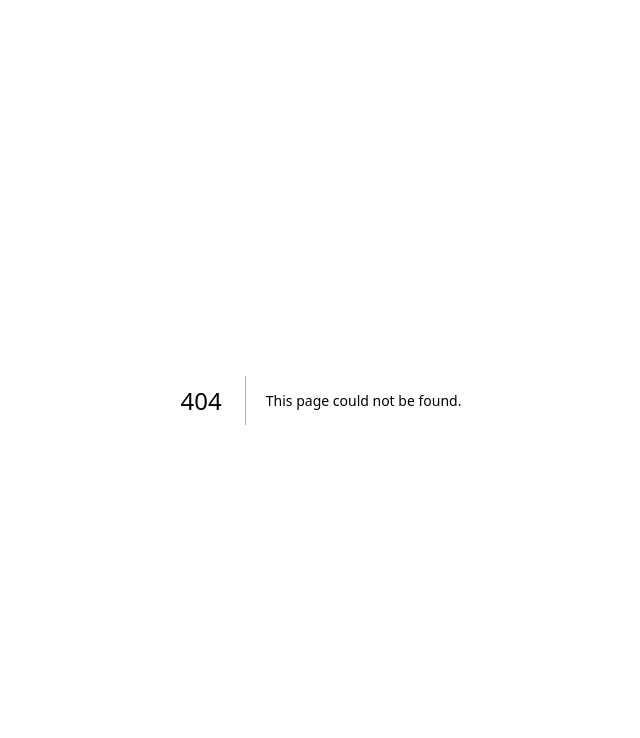
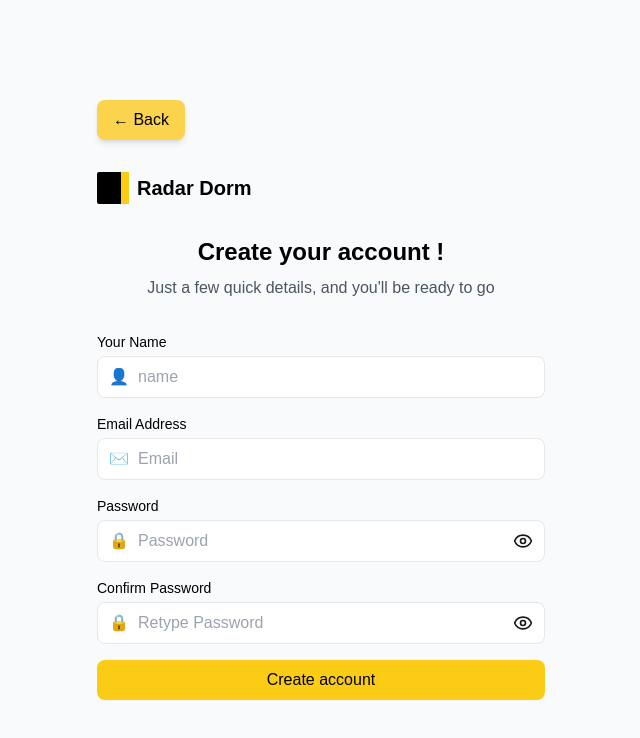
Before and after one commit to jasonkob/DormRaidar, a Next.js app: page /register in a window 1280 px wide. Before the commit this address had no page. Shown: the top 738 px of the page, without its empty margins (319-959 px from the left). Built offline with nearby package versions, Linux system fonts and the light colour scheme.

Commit message:
deploy register and login system already can use basic.

```diff
--- a/src/app/login/page.tsx
+++ b/src/app/login/page.tsx
@@ -62,13 +62,13 @@ const LoginPage = () => {
   return (
     <div className="min-h-screen bg-white p-6">
       <Link href="/">
-        <button className="bg-amber-300 px-4 py-2 rounded-lg shadow-md mb-8">
+        <button className="text-black bg-amber-300 px-4 py-2 rounded-lg shadow-md mb-8">
           ← Back
         </button>
       </Link>
 
       <div className="max-w-md mx-auto">
-        <h2 className="text-2xl font-bold text-center mb-2">Login to your account</h2>
+        <h2 className="text-black text-2xl font-bold text-center mb-2">Login to your account</h2>
         <p className="text-gray-500 text-center mb-8">Good to have you back! Log in and explore.</p>
 
         {errorMessage && (
@@ -106,7 +106,7 @@ const LoginPage = () => {
           </div>
 
           <div className="flex items-center justify-between">
-            <label className="flex items-center">
+            <label className="text-black flex items-center">
               <input
                 type="checkbox"
                 className="mr-2"
@@ -118,8 +118,8 @@ const LoginPage = () => {
             <Link href="#" className="text-blue-600">Forget password?</Link>
           </div>
 
-          <button type="submit" className="w-full bg-amber-300 py-3 rounded-lg font-medium">Login</button>
-          <p className="text-center"><Link href="#" className="text-blue-600">Create Account</Link></p>
+          <button type="submit" className="text-black w-full bg-amber-300 py-3 rounded-lg font-medium">Login</button>
+          <p className="text-center"><Link href="/register" className="text-blue-600">Create Account</Link></p>
         </form>
       </div>
     </div>
--- a/src/app/page.tsx
+++ b/src/app/page.tsx
@@ -10,7 +10,7 @@ const Homepage = () => {
       <nav className="flex items-center justify-between px-6 py-4 bg-white">
         <div className="flex items-center gap-2">
           <div className="w-8 h-8 bg-yellow-400"></div>
-          <span className="text-xl font-semibold">Radar Dorm</span>
+          <span className="text-black text-xl font-semibold">Radar Dorm</span>
         </div>
 
         <div className="flex items-center gap-8">
--- /dev/null
+++ b/src/app/register/page.tsx
@@ -0,0 +1,247 @@
+'use client';
+import React, { useState, ChangeEvent, FormEvent } from 'react';
+import { Eye, EyeOff } from 'lucide-react';
+import Link from 'next/link';
+import { useRouter } from 'next/navigation';
+
+interface FormData {
+  name: string;
+  email: string;
+  password: string;
+  confirmPassword: string;
+}
+
+const RegisterPage = () => {
+  const router = useRouter();
+  const [showPassword, setShowPassword] = useState(false);
+  const [showConfirmPassword, setShowConfirmPassword] = useState(false);
+  const [formData, setFormData] = useState<FormData>({
+    name: '',
+    email: '',
+    password: '',
+    confirmPassword: ''
+  });
+  const [error, setError] = useState<string>('');
+  const [loading, setLoading] = useState<boolean>(false);
+  const [success, setSuccess] = useState<boolean>(false);
+
+  const handleChange = (e: ChangeEvent<HTMLInputElement>) => {
+    const { name, value } = e.target;
+    console.log(`Field ${name} changed:`, value);
+    setFormData(prev => ({
+      ...prev,
+      [name]: value
+    }));
+  };
+
+  const handleSubmit = async (e: FormEvent<HTMLFormElement>) => {
+    e.preventDefault();
+    console.log('Form submitted with data:', formData);
+    setError('');
+    setSuccess(false);
+
+    // Basic validation
+    if (!formData.name || !formData.email || !formData.password || !formData.confirmPassword) {
+      const error = 'Please fill in all fields';
+      console.log('Validation error:', error);
+      setError(error);
+      return;
+    }
+
+    if (formData.password !== formData.confirmPassword) {
+      const error = 'Passwords do not match';
+      console.log('Validation error:', error);
+      setError(error);
+      return;
+    }
+
+    setLoading(true);
+    console.log('Starting registration process...');
+
+    // Prepare the request body in the correct format
+    const requestBody = {
+      body: JSON.stringify({
+        email: formData.email,
+        password: formData.password,
+        name: formData.name
+      })
+    };
+
+    console.log('Request body:', requestBody);
+
+    try {
+      console.log('Sending request to API...');
+      const response = await fetch('https://lj4cy0euba.execute-api.ap-southeast-1.amazonaws.com/prod/register', {
+        method: 'POST',
+        headers: {
+          'Content-Type': 'application/json',
+        },
+        body: JSON.stringify(requestBody)
+      });
+
+      const data = await response.json();
+      console.log('API Response:', data);
+
+      if (!response.ok) {
+        throw new Error(data.message || 'Registration failed');
+      }
+
+      console.log('Registration successful!');
+      setSuccess(true);
+
+      console.log('Starting redirect timer...');
+      setTimeout(() => {
+        console.log('Redirecting to login page...');
+        router.push('/login');
+      }, 2000);
+
+    } catch (err) {
+      console.error('Registration error:', err);
+      if (err instanceof Error) {
+        setError(err.message);
+      } else {
+        setError('An error occurred during registration');
+      }
+    } finally {
+      setLoading(false);
+      console.log('Registration process completed');
+    }
+  };
+
+  return (
+    <div className="min-h-screen bg-gray-50 flex flex-col items-center justify-center p-4">
+      <div className="w-full max-w-md">
+        {/* Back Button */}
+        <Link href="/login">
+          <button className="text-black bg-amber-300 px-4 py-2 rounded-lg shadow-md mb-8">
+            ← Back
+          </button>
+        </Link>
+
+        {/* Logo and Title */}
+        <div className="flex items-center gap-2 mb-8">
+          <div className="relative w-8 h-8">
+            <div className="absolute inset-0 bg-black rounded-sm" style={{ clipPath: 'polygon(0 0, 80% 0, 80% 100%, 0 100%)' }}></div>
+            <div className="absolute right-0 inset-y-0 w-2 bg-yellow-400"></div>
+          </div>
+          <h1 className="text-black text-xl font-semibold">Radar Dorm</h1>
+        </div>
+
+        {/* Form Header */}
+        <div className="text-center mb-8">
+          <h2 className="text-black text-2xl font-bold mb-2">Create your account !</h2>
+          <p className="text-gray-600">Just a few quick details, and you&apos;ll be ready to go</p>
+        </div>
+
+        {/* Success Message */}
+        {success && (
+          <div className="mb-4 p-3 bg-green-100 border border-green-400 text-green-700 rounded">
+            Registration successful! Redirecting to login...
+          </div>
+        )}
+
+        {/* Error Message */}
+        {error && (
+          <div className="mb-4 p-3 bg-red-100 border border-red-400 text-red-700 rounded">
+            {error}
+          </div>
+        )}
+
+        {/* Registration Form */}
+        <form onSubmit={handleSubmit} className="space-y-4">
+          <div>
+            <label className="text-black block text-sm font-medium mb-1">Your Name</label>
+            <div className="relative">
+              <span className="absolute inset-y-0 left-3 flex items-center text-gray-500">
+                👤
+              </span>
+              <input
+                type="text"
+                name="name"
+                value={formData.name}
+                onChange={handleChange}
+                placeholder="name"
+                className="w-full pl-10 pr-3 py-2 border rounded-lg focus:ring-2 focus:ring-yellow-400 focus:border-transparent"
+              />
+            </div>
+          </div>
+
+          <div>
+            <label className="text-black block text-sm font-medium mb-1">Email Address</label>
+            <div className="relative">
+              <span className="absolute inset-y-0 left-3 flex items-center text-gray-500">
+                ✉️
+              </span>
+              <input
+                type="email"
+                name="email"
+                value={formData.email}
+                onChange={handleChange}
+                placeholder="Email"
+                className="w-full pl-10 pr-3 py-2 border rounded-lg focus:ring-2 focus:ring-yellow-400 focus:border-transparent"
+              />
+            </div>
+          </div>
+
+          <div>
+            <label className="text-black block text-sm font-medium mb-1">Password</label>
+            <div className="relative">
+              <span className="absolute inset-y-0 left-3 flex items-center text-gray-500">
+                🔒
+              </span>
+              <input
+                type={showPassword ? "text" : "password"}
+                name="password"
+                value={formData.password}
+                onChange={handleChange}
+                placeholder="Password"
+                className="w-full pl-10 pr-10 py-2 border rounded-lg focus:ring-2 focus:ring-yellow-400 focus:border-transparent"
+              />
+              <button
+                type="button"
+                onClick={() => setShowPassword(!showPassword)}
+                className="absolute inset-y-0 right-3 flex items-center"
+              >
+                {showPassword ? <EyeOff size={20} /> : <Eye size={20} />}
+              </button>
+            </div>
+          </div>
+
+          <div>
+            <label className="text-black block text-sm font-medium mb-1">Confirm Password</label>
+            <div className="relative">
+              <span className="absolute inset-y-0 left-3 flex items-center text-gray-500">
+                🔒
+              </span>
+              <input
+                type={showConfirmPassword ? "text" : "password"}
+                name="confirmPassword"
+                value={formData.confirmPassword}
+                onChange={handleChange}
+                placeholder="Retype Password"
+                className="w-full pl-10 pr-10 py-2 border rounded-lg focus:ring-2 focus:ring-yellow-400 focus:border-transparent"
+              />
+              <button
+                type="button"
+                onClick={() => setShowConfirmPassword(!showConfirmPassword)}
+                className="absolute inset-y-0 right-3 flex items-center"
+              >
+                {showConfirmPassword ? <EyeOff size={20} /> : <Eye size={20} />}
+              </button>
+            </div>
+          </div>
+
+          <button
+            type="submit"
+            disabled={loading}
+            className={`text-black w-full py-2 px-4 bg-yellow-400 hover:bg-yellow-500 rounded-lg font-medium transition-colors ${loading ? 'opacity-50 cursor-not-allowed' : ''}`}
+          >
+            {loading ? 'Creating account...' : 'Create account'}
+          </button>
+        </form>
+      </div>
+    </div>
+  );
+};
+
+export default RegisterPage;
```
